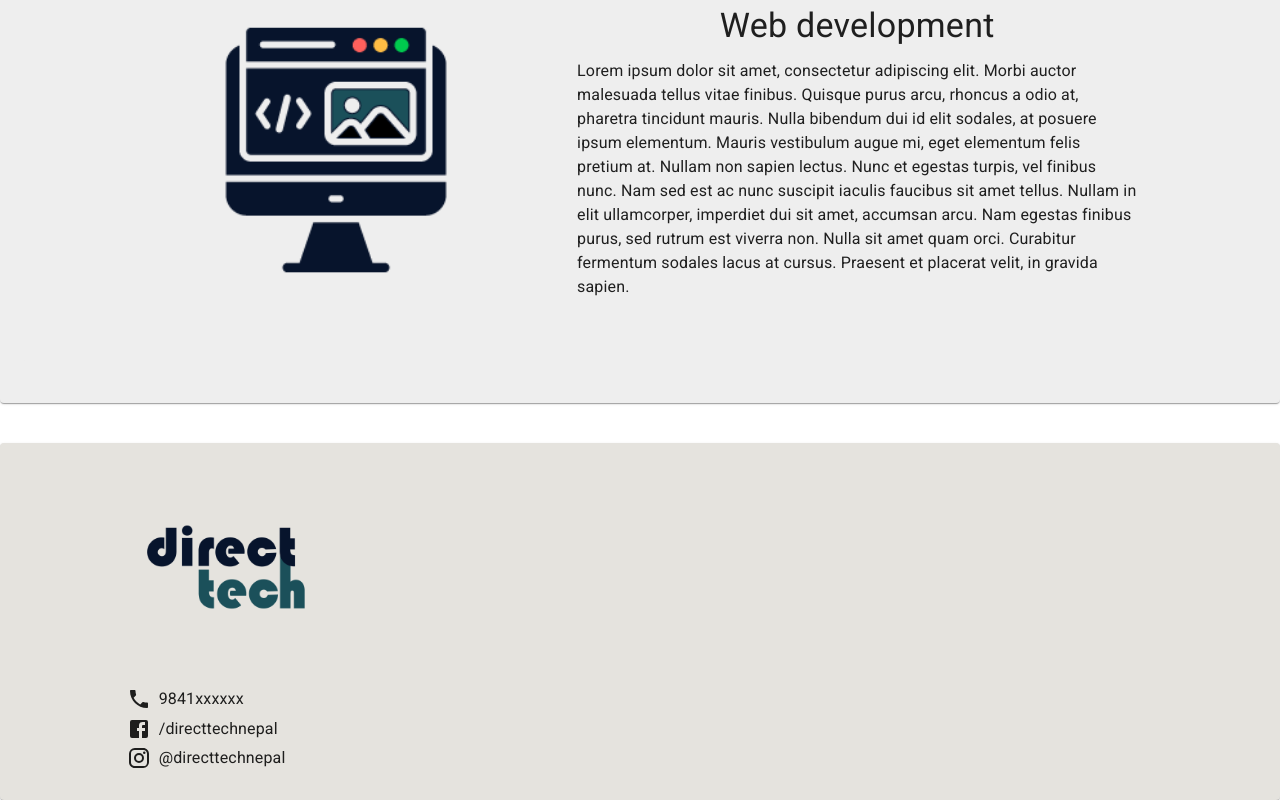
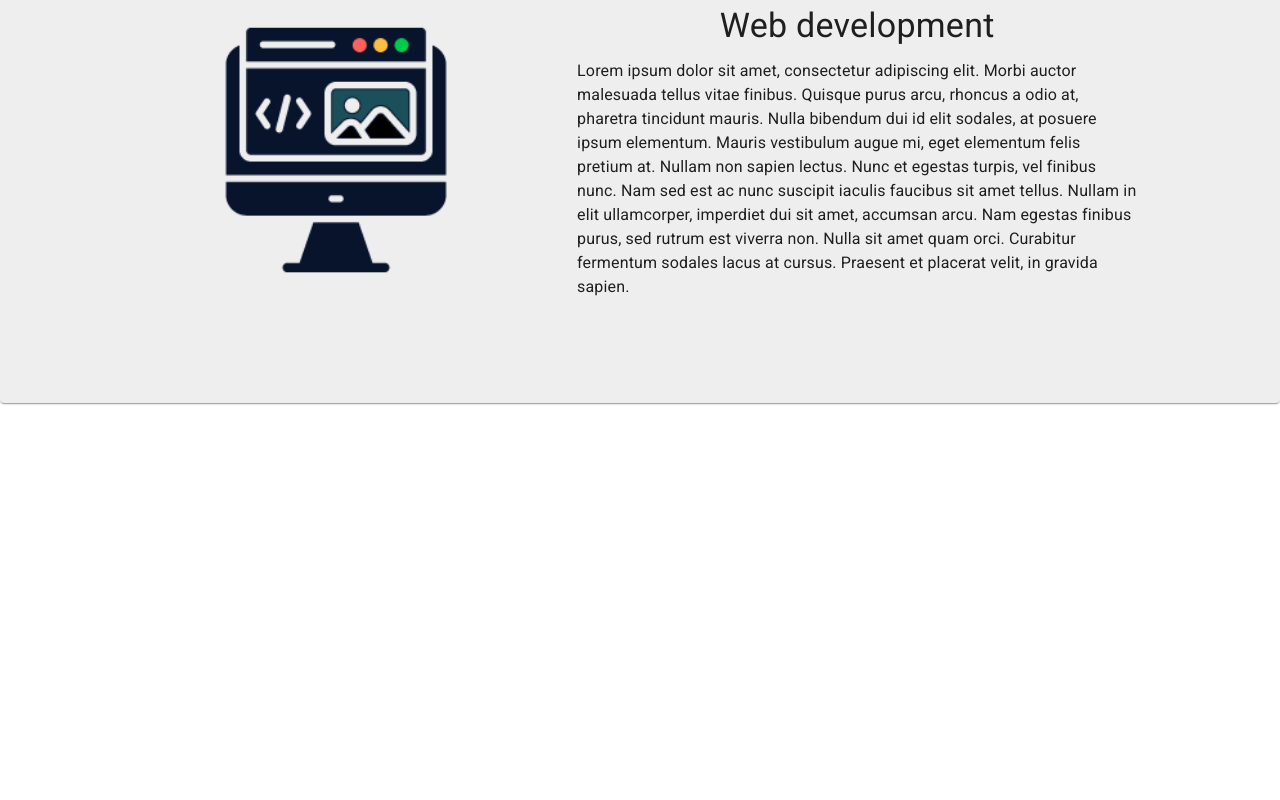
Before and after one commit to Robin-shrestha/DirectTechNepal, a React (Create React App) app: page / in a window 1280 px wide. Shown: the part 1056-1856 px from the top of the page. After the commit the page ends 1499 px from the top, so only its background shows below. Built offline with nearby package versions, Linux system fonts and the light colour scheme.

Commit message:
v1.04 image check

```diff
--- a/src/App.js
+++ b/src/App.js
@@ -2,7 +2,7 @@ import React from "react";
 import Header from "./components/header/Header";
 import Home from "./components/home/Home";
 import { Switch, Route, Redirect } from "react-router-dom";
-import Foorter from "./components/footer/Footer";
+// import Footer from "./components/footer/Footer";
 function App() {
   return (
     <div className="App">
@@ -13,7 +13,7 @@ function App() {
           <Redirect to="/" />
         </Route>
       </Switch>
-      <Foorter />
+      {/* <Footer /> */}
     </div>
   );
 }
--- a/src/components/header/Header.js
+++ b/src/components/header/Header.js
@@ -18,7 +18,7 @@ import WhatsAppIcon from "@material-ui/icons/WhatsApp";
 import { Link as RouterLink } from "react-router-dom";
 
 import NavDrawer from "./drawer/NavDrawer";
-import DirectTechLogo from "../../media/Icon/Direct-Tech-logo.png";
+import DirectTechLogo from "../../media/Icon/DT-logo.png";
 
 const styles = makeStyles((theme) => ({
   root: {
@@ -37,7 +37,7 @@ const styles = makeStyles((theme) => ({
     display: "flex",
     justifyContent: "space-around",
   },
-  logoContainer: { flexGrow: 3, textAlign: "center", height: "100px" },
+  logoContainer: { flexGrow: 3, textAlign: "center", height: "90px" },
   logo: { height: "100%" },
 
   navContainer: {
--- a/src/components/home/carousel/HomeCarousel.js
+++ b/src/components/home/carousel/HomeCarousel.js
@@ -12,9 +12,10 @@ import Carousel from "react-material-ui-carousel";
 import Slider from "react-slick";
 import "slick-carousel/slick/slick.css";
 import "slick-carousel/slick/slick-theme.css";
-import image1 from "../../../media/image/1.jpeg";
+// import image1 from "../../../media/image/1.jpeg";
 import image2 from "../../../media/image/2.jpg";
 import image3 from "../../../media/image/3.jpg";
+import image1 from "../../../media/image/penguins.jpg";
 
 const styles = makeStyles((theme) => ({
   carousel: { marginBottom: theme.spacing(4) },
```
